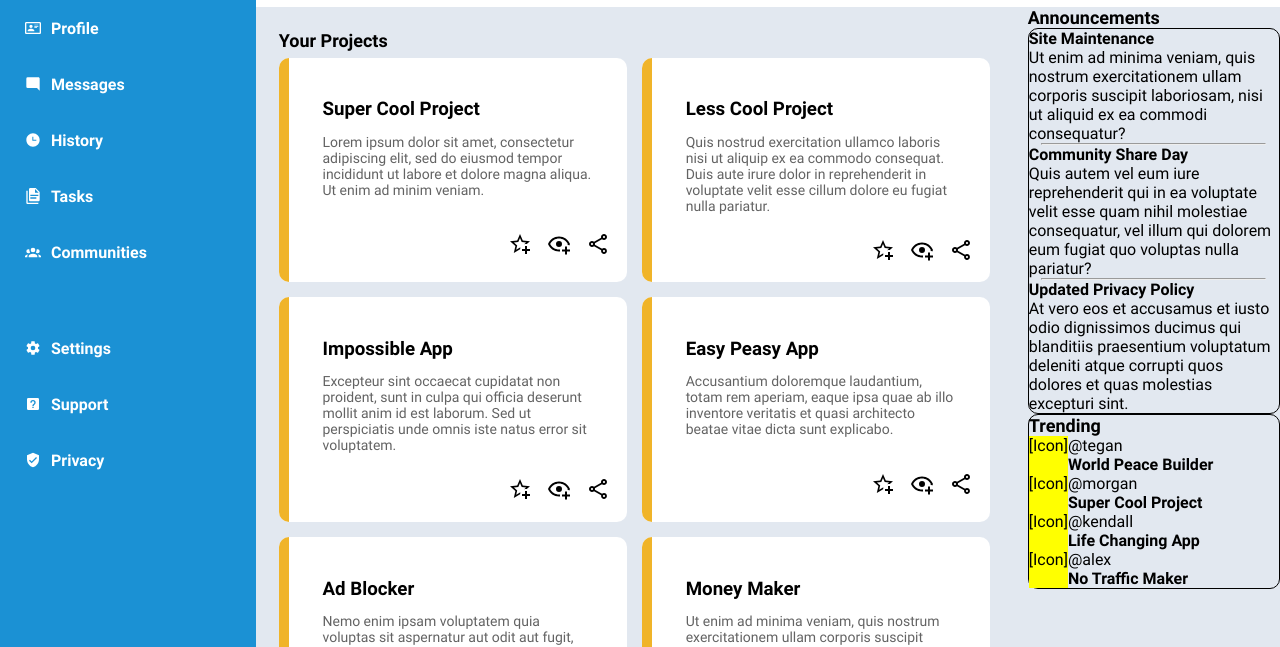
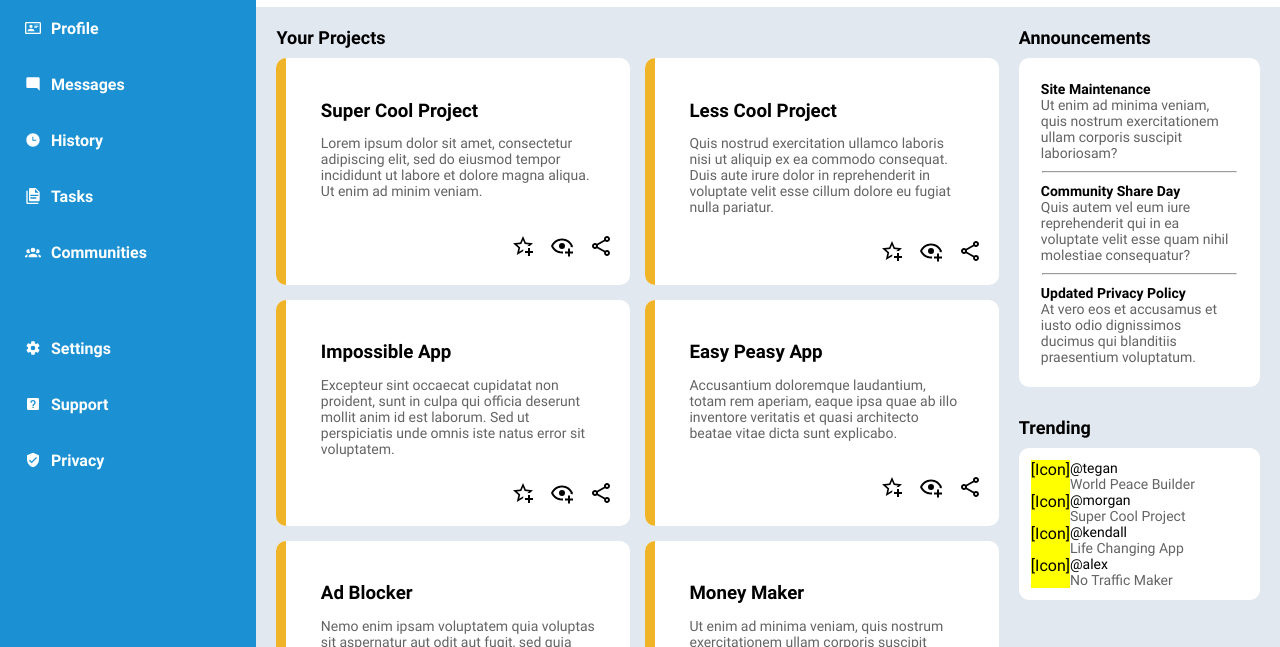
Before and after one commit to reneexie01/odin-admin-dashboard, a plain HTML site: page index.html in a window 1280 px wide. Shown: the part 153-800 px from the top of the page. Drawn offline with Linux system fonts and the light colour scheme.

Commit message:
Added styling for right sidebar

```diff
--- a/index.html
+++ b/index.html
@@ -135,22 +135,23 @@
                     <div class="items">
                         <div class="card">
                             <h4 class="title">Site Maintenance</h4>
-                            <div class="body">Ut enim ad minima veniam, quis nostrum exercitationem ullam corporis suscipit laboriosam, nisi ut aliquid ex ea commodi consequatur?</div>
+                            <div class="body">Ut enim ad minima veniam, quis nostrum exercitationem ullam corporis suscipit laboriosam?</div>
                         </div>
                         <hr>
                         <div class="card">
                             <h4 class="title">Community Share Day</h4>
-                            <div class="body">Quis autem vel eum iure reprehenderit qui in ea voluptate velit esse quam nihil molestiae consequatur, vel illum qui dolorem eum fugiat quo voluptas nulla pariatur?</div>
+                            <div class="body">Quis autem vel eum iure reprehenderit qui in ea voluptate velit esse quam nihil molestiae consequatur?</div>
                         </div>
                         <hr>
                         <div class="card">
                             <h4 class="title">Updated Privacy Policy</h4>
-                            <div class="body">At vero eos et accusamus et iusto odio dignissimos ducimus qui blanditiis praesentium voluptatum deleniti atque corrupti quos dolores et quas molestias excepturi sint.</div>
+                            <div class="body">At vero eos et accusamus et iusto odio dignissimos ducimus qui blanditiis praesentium voluptatum.</div>
                         </div>
                     </div>
                 </div>
                 <div class="trending">
                     <h2 class="heading">Trending</h2>
+                    <div class="items">
                         <div class="users">
                             <div class="icon">[Icon]</div>
                             <div class="user">
@@ -183,5 +184,6 @@
                 </div>
             </div>
         </div>
+    </div>
 </body>
 </html>
--- a/styles.css
+++ b/styles.css
@@ -122,7 +122,7 @@ h2 {
     background-color: yellow;
 }
 
-.user-name {
+.header .user-name {
     font-family: roboto-bold;
 }
 
@@ -176,18 +176,15 @@ h2 {
     grid-row: 2 / 3;
     display: grid;
     grid-template-columns: 3fr 1fr;
-    gap: 15px;
-}
-
-.projects {
-    padding: 3%;
+    gap: 20px;
+    padding: 2%;
 }
 
 .projects .items {
     display: grid;
     grid-template-columns: 1fr 1fr;
     gap: 15px;
-    padding-top: 1%;
+    margin-top: 10px;
 }
 
 .projects .card {
@@ -215,7 +212,7 @@ h2 {
     padding: 2% 10%;
 }
 
-.projects .body {
+.projects .body, .announcements .body, .trending .user-name {
     font-size: 14px;
     color: #636363;
 }
@@ -236,11 +233,29 @@ h2 {
 .announcements .items {
     border: 1px solid black;
     border-radius: 10px;
+    margin-top: 10px;
+    background-color: white;
+    border: none;
+    padding: 5%;
 }
 
-.trending {
-    border: 1px solid black;
+.announcements .card {
+    padding: 10px;
+}
+
+.announcements .title, .user-handle {
+    font-size: 14px;
+}
+
+.trending .heading {
+    margin-top: 30px;
+}
+
+.trending .items {
+    background: white;
     border-radius: 10px;
+    margin-top: 10px;
+    padding: 5%;
 }
 
 .trending .users {
```
Lines whose indentation alone changed are shown as unchanged.
